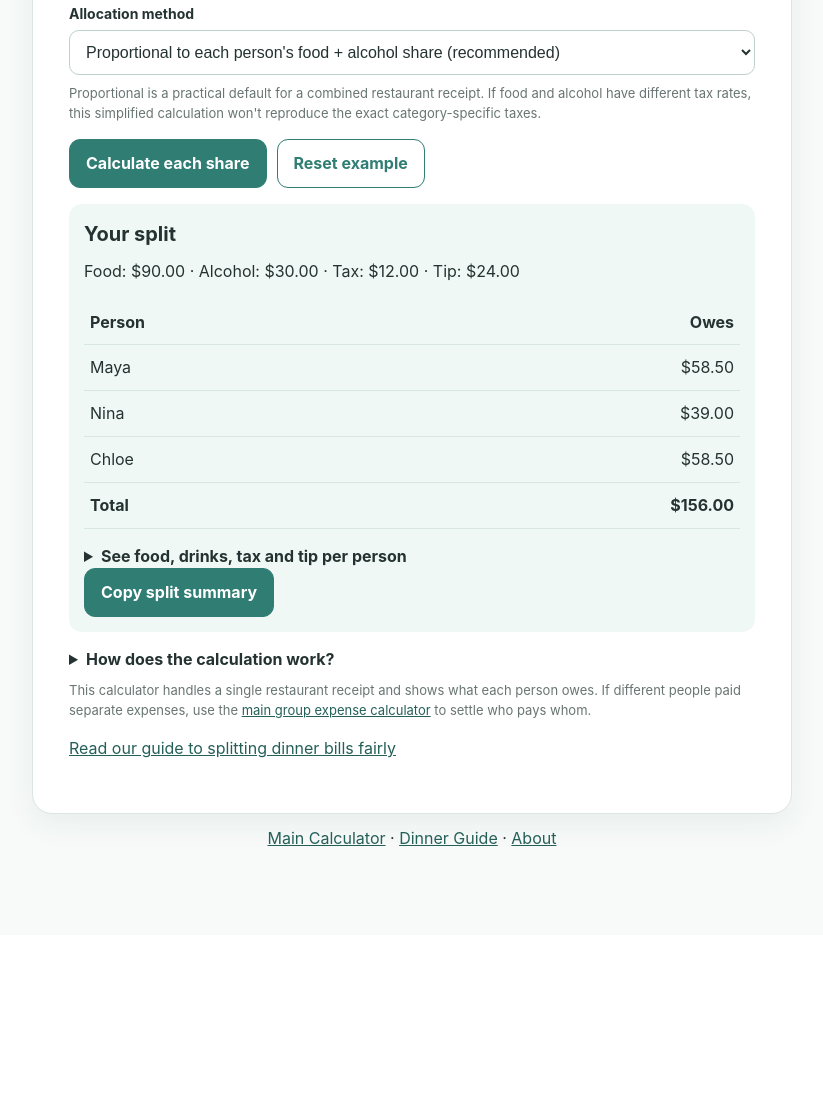
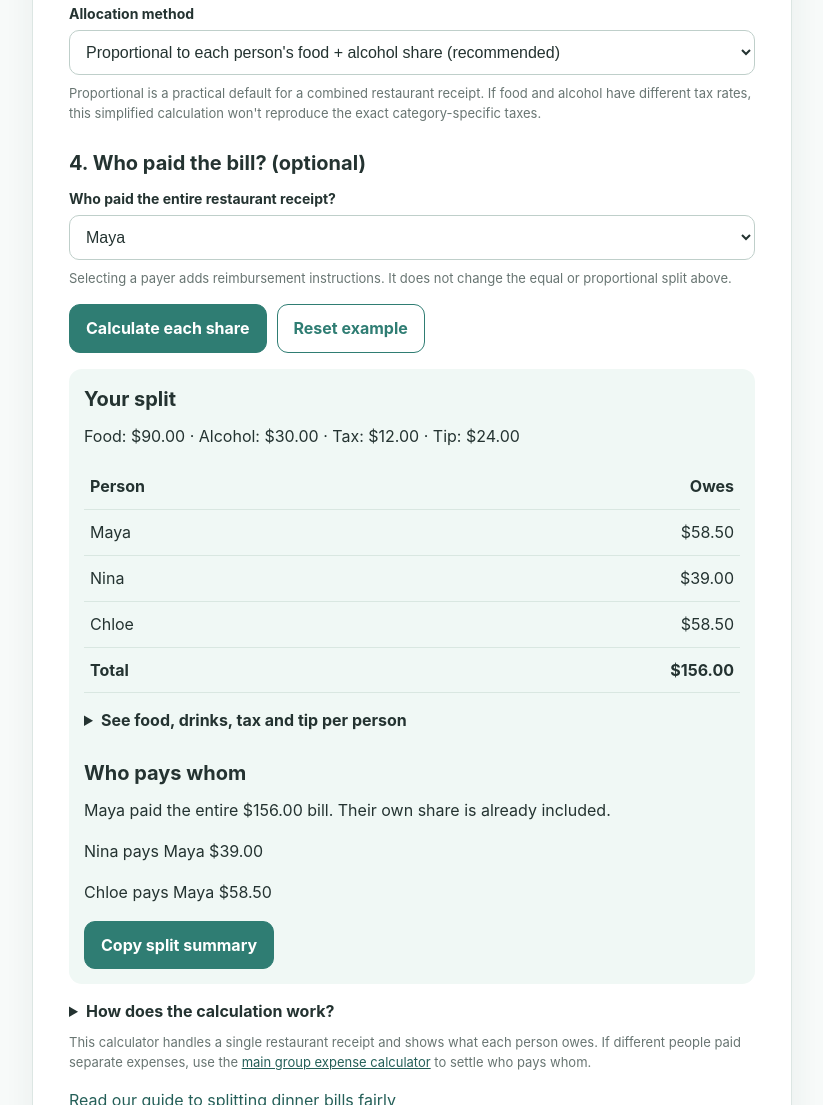
Before and after one commit to ksunak/girl-split-the-bill, a plain HTML site: page dinner-bill-calculator.html in a window 1280 px wide. Shown: the part 976-2081 px from the top of the page, without its empty margins (228-1051 px from the left). Before the commit the page ends 1911 px from the top, so only its background shows below. Drawn offline with Linux system fonts and the light colour scheme.

Commit message:
Add files via upload

```diff
--- a/dinner-bill-calculator.html
+++ b/dinner-bill-calculator.html
@@ -54,6 +54,9 @@ details{margin-top:15px}summary{cursor:pointer;font-weight:700}
 <h2>3. Choose how to split tax and tip</h2>
 <div class="field"><label for="method">Allocation method</label><select id="method"><option value="proportional">Proportional to each person's food + alcohol share (recommended)</option><option value="equal">Split tax and tip equally among everyone</option></select></div>
 <p class="hint">Proportional is a practical default for a combined restaurant receipt. If food and alcohol have different tax rates, this simplified calculation won't reproduce the exact category-specific taxes.</p>
+<h2>4. Who paid the bill? (optional)</h2>
+<div class="field"><label for="payer">Who paid the entire restaurant receipt?</label><select id="payer"><option value="">Just show everyone's share</option></select></div>
+<p class="hint">Selecting a payer adds reimbursement instructions. It does not change the equal or proportional split above.</p>
 <div class="actions"><button id="calculate" type="button">Calculate each share</button><button id="reset" class="secondary" type="button">Reset example</button></div>
 <div id="output" class="panel" aria-live="polite"></div>
 <details><summary>How does the calculation work?</summary><p>Food is shared equally among all diners. Alcohol is shared equally only among checked drinkers. The tax and tip totals are then split either proportionally to those pretax shares or equally, depending on your selection. Amounts are rounded to cents while preserving the receipt total.</p></details>
@@ -68,10 +71,11 @@ const $=id=>document.getElementById(id);
 let people=[];
 function addPerson(name="",drinks=false){people.push({id:Date.now()+Math.random(),name,drinks});renderPeople();}
 function renderPeople(){
+ const previous=$("payer").value;const payer=$("payer");payer.replaceChildren(new Option("Just show everyone's share",""));people.forEach(p=>payer.add(new Option(p.name.trim()||"Unnamed person",String(p.id))));if(people.some(p=>String(p.id)===previous))payer.value=previous;
  const host=$("people");host.textContent="";
  people.forEach((person,index)=>{
   const row=document.createElement("div");row.className="person";
-  const name=document.createElement("input");name.type="text";name.placeholder="Person "+(index+1);name.value=person.name;name.setAttribute("aria-label","Person "+(index+1)+" name");name.addEventListener("input",()=>{person.name=name.value;});
+  const name=document.createElement("input");name.type="text";name.placeholder="Person "+(index+1);name.value=person.name;name.setAttribute("aria-label","Person "+(index+1)+" name");name.addEventListener("input",()=>{person.name=name.value;const option=Array.from($("payer").options).find(o=>o.value===String(person.id));if(option)option.textContent=person.name.trim()||"Unnamed person";});
   const cb=document.createElement("input");cb.type="checkbox";cb.checked=person.drinks;cb.id="drink-"+index;cb.addEventListener("change",()=>{person.drinks=cb.checked;});
   const label=document.createElement("label");label.htmlFor=cb.id;label.textContent="Had alcohol";
   const remove=document.createElement("button");remove.className="secondary";remove.type="button";remove.textContent="Remove";remove.disabled=people.length<=1;remove.addEventListener("click",()=>{people=people.filter(p=>p.id!==person.id);renderPeople();});
@@ -115,13 +119,21 @@ function calculate(trackEvent=false){
  const details=document.createElement("details");const summ=document.createElement("summary");summ.textContent="See food, drinks, tax and tip per person";details.append(summ);
  const detailtable=document.createElement("table");const hr=document.createElement("tr");["Person","Food","Drinks","Tax","Tip"].forEach(t=>{const th=document.createElement("th");th.textContent=t;hr.append(th)});detailtable.append(hr);
  shares.forEach(s=>{const row=document.createElement("tr");[s.name,money(s.food),money(s.alcohol),money(s.tax),money(s.tip)].forEach(t=>{const td=document.createElement("td");td.textContent=t;row.append(td)});detailtable.append(row);});details.append(detailtable);
+ const payer=people.find(p=>String(p.id)===$("payer").value);
+ const reimbursements=payer?shares.filter((s,i)=>people[i].id!==payer.id&&s.total>0).map(s=>({from:s.name,to:payer.name.trim(),amount:s.total})):[];
+ const settlement=document.createElement("div");
+ if(payer){const h=document.createElement("h2");h.textContent="Who pays whom";settlement.append(h);
+  const note=document.createElement("p");note.textContent=payer.name.trim()+" paid the entire "+money(total)+" bill. Their own share is already included.";settlement.append(note);
+  if(!reimbursements.length){const note2=document.createElement("p");note2.textContent="No reimbursements needed.";settlement.append(note2);}
+  reimbursements.forEach(r=>{const line=document.createElement("p");line.textContent=r.from+" pays "+r.to+" "+money(r.amount);settlement.append(line);});
+ }
  const copy=document.createElement("button");copy.type="button";copy.textContent="Copy split summary";
- const text="Dinner bill split — GirlSplitTheBill.com\n"+shares.map(s=>s.name+": "+money(s.total)).join("\n")+"\nTotal: "+money(total)+"\nTax and tip: "+($("method").value==="equal"?"equal":"proportional");
+ const text="Dinner bill split — GirlSplitTheBill.com\n"+shares.map(s=>s.name+": "+money(s.total)).join("\n")+"\nTotal: "+money(total)+"\nTax and tip: "+($("method").value==="equal"?"equal":"proportional")+(payer?"\n\nWho pays whom\n"+(reimbursements.length?reimbursements.map(r=>r.from+" pays "+r.to+" "+money(r.amount)).join("\n"):"No reimbursements needed."):"");
  copy.addEventListener("click",async()=>{try{await navigator.clipboard.writeText(text);copy.textContent="Copied!";if(typeof gtag==="function")gtag("event","dinner_split_copied");}catch(e){const ta=document.createElement("textarea");ta.value=text;document.body.append(ta);ta.select();const ok=document.execCommand("copy");ta.remove();copy.textContent=ok?"Copied!":"Copy unavailable";}});
- output.className="panel";output.append(heading,summary,table,details,copy);
+ output.className="panel";output.append(heading,summary,table,details,settlement,copy);
  if(trackEvent && typeof gtag==="function") gtag("event","dinner_split_calculated",{allocation_method:$("method").value,diner_count:people.length,drinker_count:drinkers});
 }
-function reset(){ $("total").value="156";$("alcohol").value="30";$("tax").value="12";$("tip").value="24";$("method").value="proportional";people=[];addPerson("Maya",true);addPerson("Nina",false);addPerson("Chloe",true);calculate();}
+function reset(){ $("total").value="156";$("alcohol").value="30";$("tax").value="12";$("tip").value="24";$("method").value="proportional";people=[];addPerson("Maya",true);addPerson("Nina",false);addPerson("Chloe",true);$("payer").value=String(people[0].id);calculate();}
 $("add").addEventListener("click",()=>addPerson("Person "+(people.length+1),false));
 $("calculate").addEventListener("click",()=>calculate(true));
 $("reset").addEventListener("click",reset);
```
